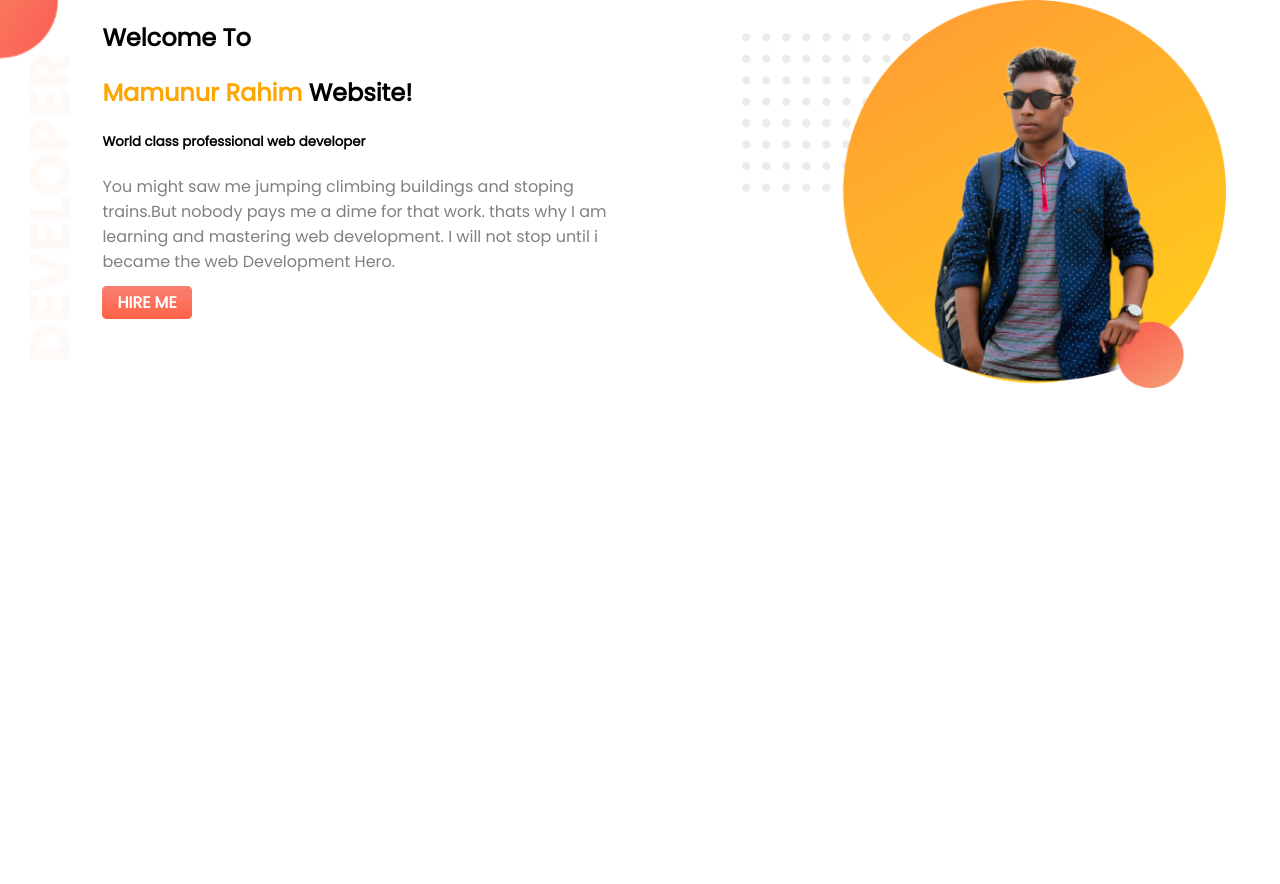
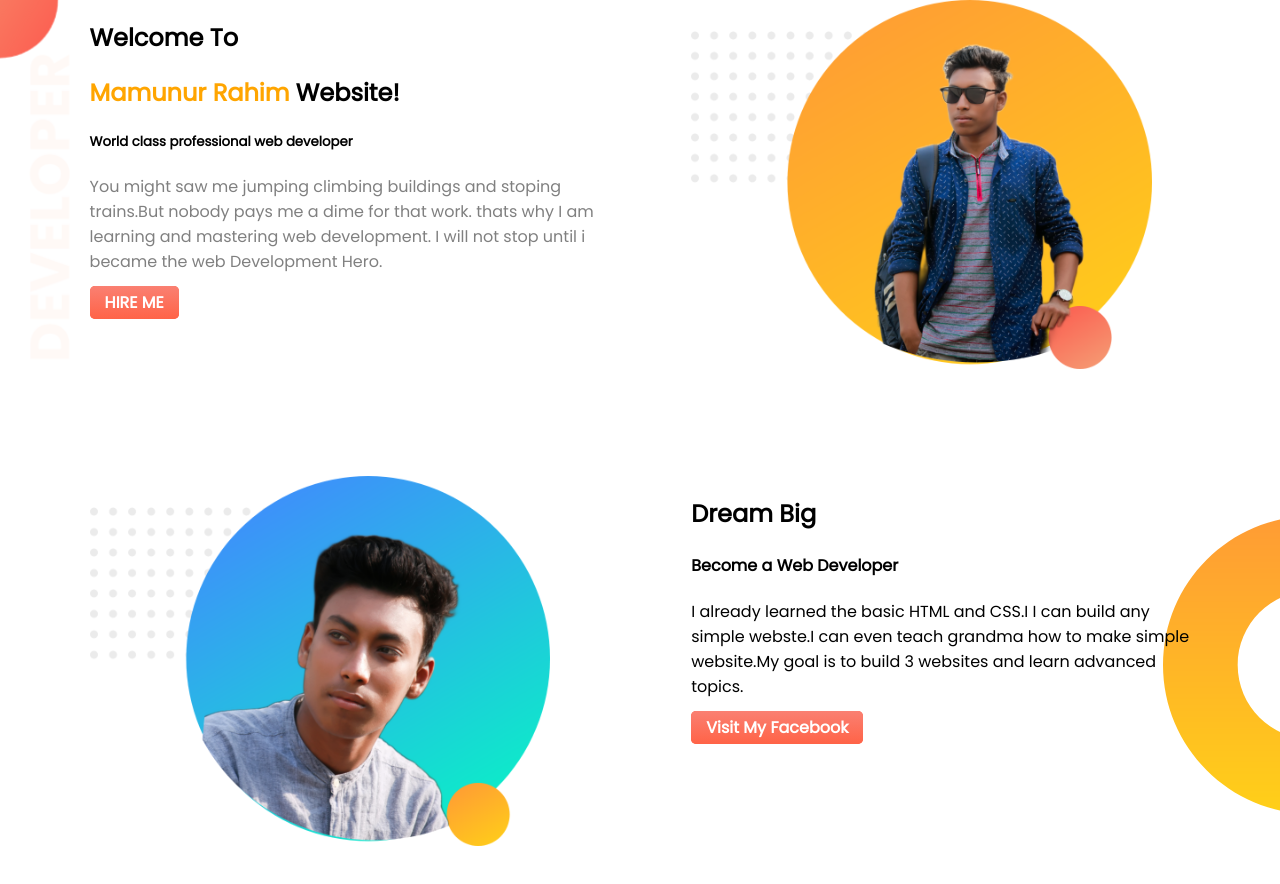
Before and after one commit to Abdur-P-Rahim/mamunur-portfolio, a plain HTML site: page index.html in a window 1280 px wide. Before the commit the page ends 800 px from the top, so only its background shows below. Drawn offline with Linux system fonts and the light colour scheme.

Commit message:
second commit

```diff
--- a/index.html
+++ b/index.html
@@ -25,5 +25,17 @@
         </div>
    </section>
 
+   <section class="dream-big">
+        <div class="half-width">
+          <img src="images/profile2.png" alt="">
+        </div>
+        <div class="half-width">
+            <h1>Dream Big</h1>
+            <h4>Become a Web Developer</h4>
+            <p>I already learned the basic HTML and CSS.I I can build any simple webste.I can even teach grandma how to make simple website.My goal is to build 3 websites and learn advanced topics.</p>
+            <a class="link-btn" target="blank" href="https://www.facebook.com/">Visit My Facebook</a>
+        </div>
+   </section>
+
 </body>
 </html>
--- a/style.css
+++ b/style.css
@@ -4,10 +4,13 @@ body{
 }
 section{
      display: flex;
+     margin-bottom: 100px;
 }
 .half-width{
-     width: 50%;
-     padding-left: 8%;
+     width: 40%;
+     float: left;
+     padding-left: 5%;
+     margin-left: 2%;
 }
 .half-width img{
      width: 90%;
@@ -30,3 +33,8 @@ section{
      background-image: url(images/top-banner.png);
      background-repeat: no-repeat;
 }
+.dream-big{
+     background-image: url(images/dream-bg.png);
+     background-repeat: no-repeat;
+     background-position: right;
+}
```
